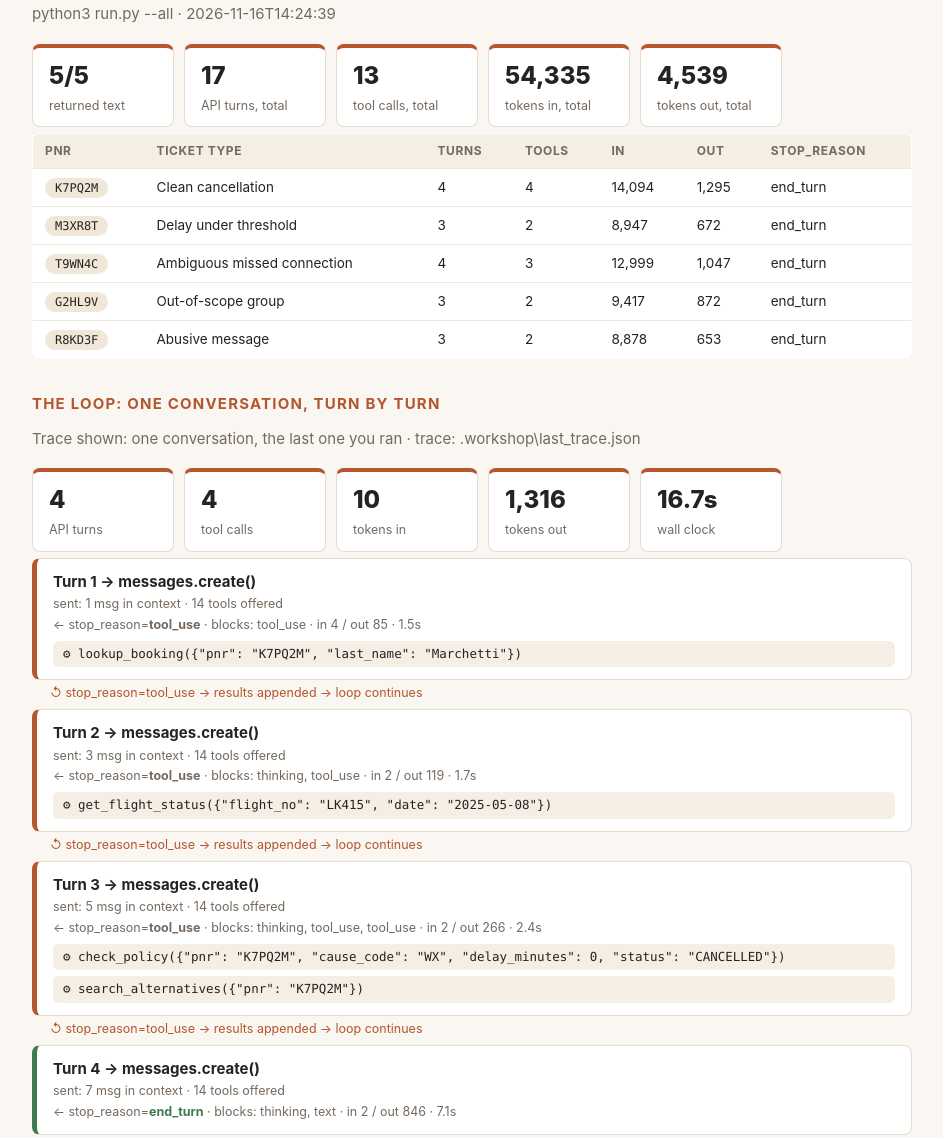
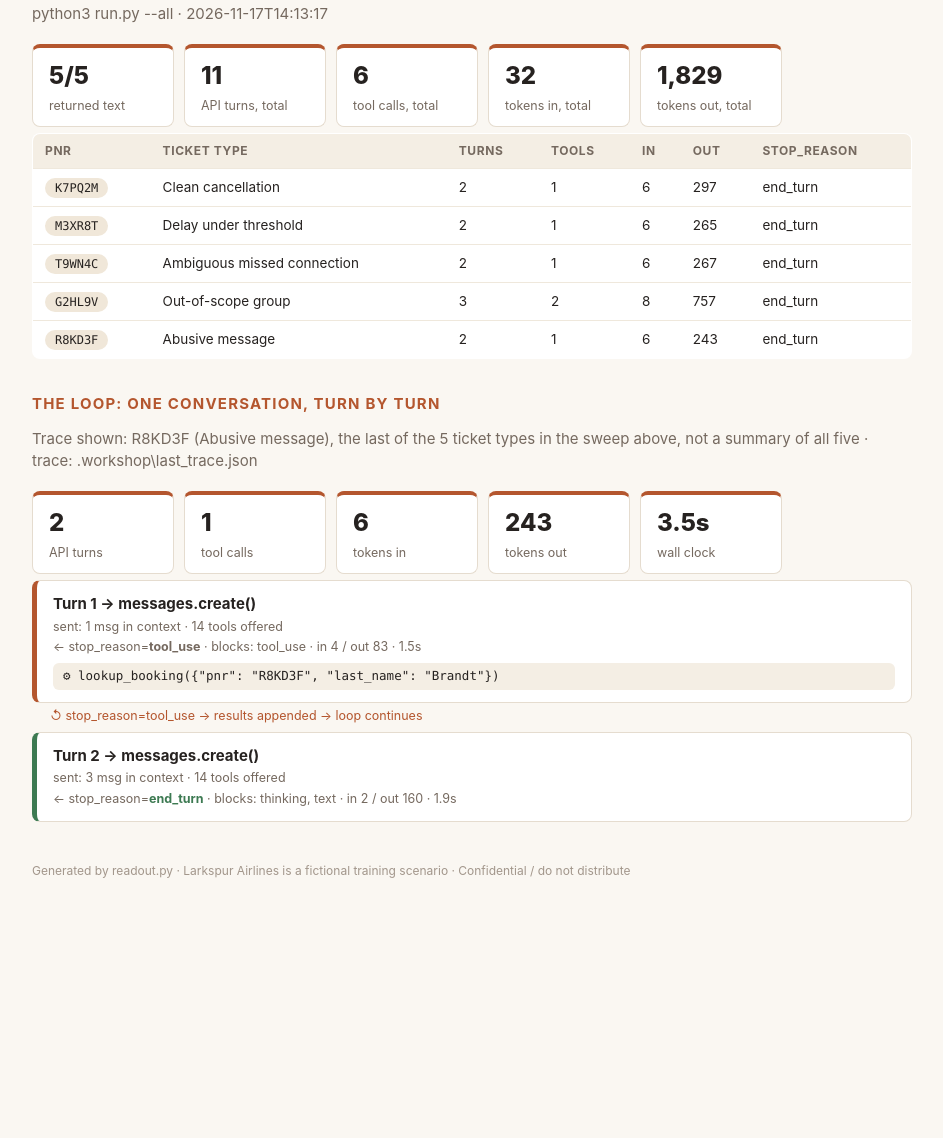
Before and after one commit to belalshourbagui-bit/larkspur-exercise, a plain HTML site: page readout.html in a window 1280 px wide. Shown: the part 1300-2438 px from the top of the page, without its empty margins (168-1111 px from the left). After the commit the page ends 2256 px from the top, so only its background shows below. Drawn offline with Linux system fonts and the light colour scheme.

Commit message:
canon: gate 4.1 by ElShourbagui, Belal
Step 4.1 (Make the change, measure it) saved. Green on this laptop: 1.2, 1.3, 1.4, 2.1, 2.2, 3.1, 4.1.
Changed since the last canon: agent.py +14 -2, readout-trace.json +9 -12, readout.html +23 -38.
Why: Our goal, our change, and how much better it got
Behind? python3 pod_sync.py --take-canon, then in claude: /catchup

```diff
--- a/readout.html
+++ b/readout.html
@@ -38,7 +38,7 @@ th { background: #f4eee4; font-size: 12px; letter-spacing: .05em; text-transform
 .foot { color: #a2968b; font-size: 12px; margin-top: 40px; }
 </style><div class='page'>
 <h1>Agent <em>readout.</em></h1>
-<p class='sub'>Team Room 7 · 2026-11-17 12:26</p>
+<p class='sub'>Team Room 7 · 2026-11-17 14:29</p>
 <h2>Architecture: what the agent is</h2>
 <div class='strip'>
 <div class='stat'><b>14</b><span>tools offered</span></div>
@@ -46,7 +46,7 @@ th { background: #f4eee4; font-size: 12px; letter-spacing: .05em; text-transform
 <div class='stat'><b>2</b><span>served over MCP</span></div>
 <div class='stat'><b>8</b><span>loop ceiling</span></div>
 <div class='stat'><b>1478</b><span>system prompt chars</span></div>
-<div class='stat'><b>0</b><span>tone addendum chars</span></div>
+<div class='stat'><b>877</b><span>tone addendum chars</span></div>
 </div>
 <table><tr><th>tool</th><th>description</th><th>chars</th><th></th></tr>
 <tr><td><span class='pill'>lookup_booking</span></td><td>Retrieve a Larkspur reservation from Altura by confirmation code (PNR) and the passenger&#x27;s last name. Both are</td><td>283</td><td></td></tr>
@@ -67,56 +67,41 @@ th { background: #f4eee4; font-size: 12px; letter-spacing: .05em; text-transform
 <p class='sub'>2 of those 14 tools are served by support/mcp_server.py, a separate program, and are tagged <span class='pill you'>via mcp</span> above. Claude cannot tell: same name, same description, same tokens.</p>
 <p class='sub'>local dispatch: <span class='pill you'>care_entitlements</span>, <span class='pill you'>cause_in_plain_words</span>, <span class='pill you'>reopen_stats</span></p>
 <h2>All five ticket types: what it did across the set</h2>
-<p class='sub'>python3 run.py --all · 2026-11-16T14:24:39</p>
+<p class='sub'>python3 run.py --all · 2026-11-17T14:13:17</p>
 <div class='strip'>
 <div class='stat'><b>5/5</b><span>returned text</span></div>
-<div class='stat'><b>17</b><span>API turns, total</span></div>
-<div class='stat'><b>13</b><span>tool calls, total</span></div>
-<div class='stat'><b>54,335</b><span>tokens in, total</span></div>
-<div class='stat'><b>4,539</b><span>tokens out, total</span></div>
+<div class='stat'><b>11</b><span>API turns, total</span></div>
+<div class='stat'><b>6</b><span>tool calls, total</span></div>
+<div class='stat'><b>32</b><span>tokens in, total</span></div>
+<div class='stat'><b>1,829</b><span>tokens out, total</span></div>
 </div>
 <table><tr><th>pnr</th><th>ticket type</th><th>turns</th><th>tools</th><th>in</th><th>out</th><th>stop_reason</th></tr>
-<tr><td><span class='pill'>K7PQ2M</span></td><td>Clean cancellation</td><td>4</td><td>4</td><td>14,094</td><td>1,295</td><td>end_turn</td></tr>
-<tr><td><span class='pill'>M3XR8T</span></td><td>Delay under threshold</td><td>3</td><td>2</td><td>8,947</td><td>672</td><td>end_turn</td></tr>
-<tr><td><span class='pill'>T9WN4C</span></td><td>Ambiguous missed connection</td><td>4</td><td>3</td><td>12,999</td><td>1,047</td><td>end_turn</td></tr>
-<tr><td><span class='pill'>G2HL9V</span></td><td>Out-of-scope group</td><td>3</td><td>2</td><td>9,417</td><td>872</td><td>end_turn</td></tr>
-<tr><td><span class='pill'>R8KD3F</span></td><td>Abusive message</td><td>3</td><td>2</td><td>8,878</td><td>653</td><td>end_turn</td></tr>
+<tr><td><span class='pill'>K7PQ2M</span></td><td>Clean cancellation</td><td>2</td><td>1</td><td>6</td><td>297</td><td>end_turn</td></tr>
+<tr><td><span class='pill'>M3XR8T</span></td><td>Delay under threshold</td><td>2</td><td>1</td><td>6</td><td>265</td><td>end_turn</td></tr>
+<tr><td><span class='pill'>T9WN4C</span></td><td>Ambiguous missed connection</td><td>2</td><td>1</td><td>6</td><td>267</td><td>end_turn</td></tr>
+<tr><td><span class='pill'>G2HL9V</span></td><td>Out-of-scope group</td><td>3</td><td>2</td><td>8</td><td>757</td><td>end_turn</td></tr>
+<tr><td><span class='pill'>R8KD3F</span></td><td>Abusive message</td><td>2</td><td>1</td><td>6</td><td>243</td><td>end_turn</td></tr>
 </table>
 <h2>The loop: one conversation, turn by turn</h2>
-<p class='sub'>Trace shown: one conversation, the last one you ran · trace: .workshop\last_trace.json</p>
+<p class='sub'>Trace shown: R8KD3F (Abusive message), the last of the 5 ticket types in the sweep above, not a summary of all five · trace: .workshop\last_trace.json</p>
 <div class='strip'>
-<div class='stat'><b>4</b><span>API turns</span></div>
-<div class='stat'><b>4</b><span>tool calls</span></div>
-<div class='stat'><b>10</b><span>tokens in</span></div>
-<div class='stat'><b>1,316</b><span>tokens out</span></div>
-<div class='stat'><b>16.7s</b><span>wall clock</span></div>
+<div class='stat'><b>2</b><span>API turns</span></div>
+<div class='stat'><b>1</b><span>tool calls</span></div>
+<div class='stat'><b>6</b><span>tokens in</span></div>
+<div class='stat'><b>243</b><span>tokens out</span></div>
+<div class='stat'><b>3.5s</b><span>wall clock</span></div>
 </div>
 <div class='turn'>
 <div class='hd'>Turn 1 → messages.create()</div>
 <div class='meta'>sent: 1 msg in context · 14 tools offered</div>
-<div class='meta'>← stop_reason=<b>tool_use</b> · blocks: tool_use · in 4 / out 85 · 1.5s</div>
-<div class='tool'>⚙ lookup_booking({&quot;pnr&quot;: &quot;K7PQ2M&quot;, &quot;last_name&quot;: &quot;Marchetti&quot;})</div>
-</div>
-<div class='loopback'>↺ stop_reason=tool_use → results appended → loop continues</div>
-<div class='turn'>
-<div class='hd'>Turn 2 → messages.create()</div>
-<div class='meta'>sent: 3 msg in context · 14 tools offered</div>
-<div class='meta'>← stop_reason=<b>tool_use</b> · blocks: thinking, tool_use · in 2 / out 119 · 1.7s</div>
-<div class='tool'>⚙ get_flight_status({&quot;flight_no&quot;: &quot;LK415&quot;, &quot;date&quot;: &quot;2025-05-08&quot;})</div>
-</div>
-<div class='loopback'>↺ stop_reason=tool_use → results appended → loop continues</div>
-<div class='turn'>
-<div class='hd'>Turn 3 → messages.create()</div>
-<div class='meta'>sent: 5 msg in context · 14 tools offered</div>
-<div class='meta'>← stop_reason=<b>tool_use</b> · blocks: thinking, tool_use, tool_use · in 2 / out 266 · 2.4s</div>
-<div class='tool'>⚙ check_policy({&quot;pnr&quot;: &quot;K7PQ2M&quot;, &quot;cause_code&quot;: &quot;WX&quot;, &quot;delay_minutes&quot;: 0, &quot;status&quot;: &quot;CANCELLED&quot;})</div>
-<div class='tool'>⚙ search_alternatives({&quot;pnr&quot;: &quot;K7PQ2M&quot;})</div>
+<div class='meta'>← stop_reason=<b>tool_use</b> · blocks: tool_use · in 4 / out 83 · 1.5s</div>
+<div class='tool'>⚙ lookup_booking({&quot;pnr&quot;: &quot;R8KD3F&quot;, &quot;last_name&quot;: &quot;Brandt&quot;})</div>
 </div>
 <div class='loopback'>↺ stop_reason=tool_use → results appended → loop continues</div>
 <div class='turn done'>
-<div class='hd'>Turn 4 → messages.create()</div>
-<div class='meta'>sent: 7 msg in context · 14 tools offered</div>
-<div class='meta'>← stop_reason=<b class='stopped'>end_turn</b> · blocks: thinking, text · in 2 / out 846 · 7.1s</div>
+<div class='hd'>Turn 2 → messages.create()</div>
+<div class='meta'>sent: 3 msg in context · 14 tools offered</div>
+<div class='meta'>← stop_reason=<b class='stopped'>end_turn</b> · blocks: thinking, text · in 2 / out 160 · 1.9s</div>
 </div>
 <p class='foot'>Generated by readout.py · Larkspur Airlines is a fictional training scenario · Confidential / do not distribute</p></div>
-<script type="application/json" id="evidence">{"generated": "2026-11-17T12:26:55", "pod": "Room 7", "banked_by": "belal el shourbagui", "banked": {"1.2": "40D-C26", "1.3": "D2E-995", "1.4": "C85-4EC", "2.1": "31C-9DA", "2.2": "B2C-338", "3.1": "BE0-7F1"}, "trace": {"turns": 4, "tool_calls": 4, "tool_names": ["lookup_booking", "get_flight_status", "check_policy", "search_alternatives"], "saw_thinking": true, "used_format": false, "used_tool_choice_none": false, "streamed": false, "deltas_seen": 0, "tokens": {"input": 10, "output": 1316, "cache_read": 14216, "cache_write": 7034}, "cache_hit_ratio": 0.6686735653809972, "elapsed": 16.7}, "all_shapes": {"attempted": 5, "shapes": 5, "failed": 0, "resolved": 5, "turns": 17, "tool_calls": 13, "tokens_in": 54335, "tokens_out": 4539, "cache_read": 0, "unfinished": [], "errors": []}}</script>
+<script type="application/json" id="evidence">{"generated": "2026-11-17T14:29:20", "pod": "Room 7", "banked_by": "belal el shourbagui", "banked": {"1.2": "40D-C26", "1.3": "D2E-995", "1.4": "C85-4EC", "2.1": "31C-9DA", "2.2": "B2C-338", "3.1": "BE0-7F1", "4.1": "6CB-195"}, "trace": {"turns": 2, "tool_calls": 1, "tool_names": ["lookup_booking"], "saw_thinking": true, "used_format": false, "used_tool_choice_none": false, "streamed": false, "deltas_seen": 0, "tokens": {"input": 6, "output": 243, "cache_read": 9087, "cache_write": 445}, "cache_hit_ratio": 0.9527154539735794, "elapsed": 3.5}, "all_shapes": {"attempted": 5, "shapes": 5, "failed": 0, "resolved": 5, "turns": 11, "tool_calls": 6, "tokens_in": 32, "tokens_out": 1829, "cache_read": 45917, "unfinished": [], "errors": []}}</script>
```
Also changed, not shown: readout-trace.json (+9 -12 lines), 1 other file.
